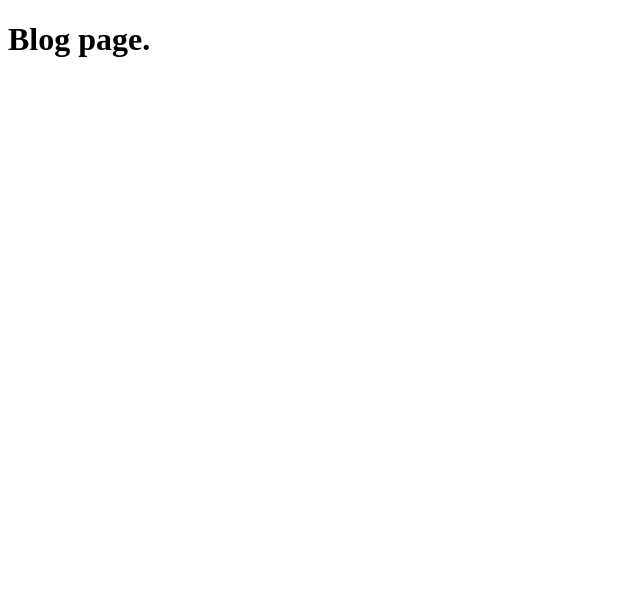
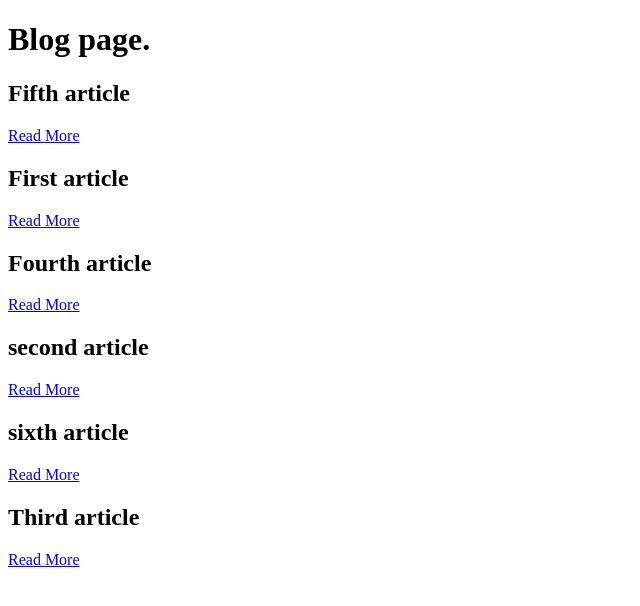
Before and after one commit to KasaiGen/next-my-site, a Next.js app: page /blog in a window 1280 px wide. Shown: the top 606 px of the page, without its empty margins (0-640 px from the left). Built offline with nearby package versions, Linux system fonts and the light colour scheme.

Commit message:
Add: 記事へのリンクを追加

```diff
--- a/app/blog/page.js
+++ b/app/blog/page.js
@@ -1,6 +1,45 @@
-const Blog = () => {
+import fs from 'fs'; //ファイルシステムを操作するためのモジュール
+import path from 'path';
+import matter from 'gray-matter'; //ファイルの内容を解析するためのモジュール
+import Link from 'next/link';
+
+// 非同期関数(async)を使って、dataフォルダにある全てのブログを取得する関数を作成
+async function getAllBlogs(){
+
+    // fs.readdirSync() 指定したディレクトリ内のファイル名を取得する関数
+    const files = fs.readdirSync(path.join(process.cwd(),"app","data")); //process.cwd(); カレントディレクトリ(Curent Working Directory)を取得
+    const blogs = files.map((fileName) => {
+        const slug = fileName.replace(".md",""); //ファイル名から拡張子を削除
+        const fileData = fs.readFileSync(
+            path.join(process.cwd(),"app","data",fileName),
+            "utf-8"
+        );
+        const { data } = matter(fileData)
+        return {
+            frontmatter: data,
+            sulug: slug
+        }
+    });
+    return{
+        blogs:blogs
+    }
+}
+const Blog = async() => {
+    const {blogs} = await getAllBlogs();
+    console.log(blogs);
     return (
-        <h1>Blog page.</h1>
+        <>
+        <div>
+            <h1>Blog page.</h1>
+            {blogs.map((blog,Index) =>
+                <div key={Index}>
+                    <h2>{blog.frontmatter.title}</h2>
+                    <p>{blog.frontmatter.date}</p>
+                    <Link href={`/blog/${blog.slug}`}>Read More</Link>
+                </div>
+            )}
+        </div>
+        </>
     )
 }
 export default Blog;
--- /dev/null
+++ b/app/data/fifth-blog.md
@@ -0,0 +1,8 @@
+---
+id: 5
+title: "Fifth article"
+data: "2025-03-05"
+image: ""
+except: ""
+---
+This is Fifth article.
--- /dev/null
+++ b/app/data/first-blog.md
@@ -0,0 +1,8 @@
+---
+id: 1
+title: "First article"
+data: "2025-03-01"
+image: ""
+except: ""
+---
+This is First article.
--- /dev/null
+++ b/app/data/fourth-blog.md
@@ -0,0 +1,8 @@
+---
+id: 4
+title: "Fourth article"
+data: "2025-03-04"
+image: ""
+except: ""
+---
+This is Fourth article.
--- /dev/null
+++ b/app/data/second-blog.md
@@ -0,0 +1,8 @@
+---
+id: 2
+title: "second article"
+data: "2025-03-02"
+image: ""
+except: ""
+---
+This is Second article.
--- /dev/null
+++ b/app/data/sixth-blog.md
@@ -0,0 +1,8 @@
+---
+id: 6
+title: "sixth article"
+data: "2025-03-06"
+image: ""
+except: ""
+---
+This is Sixth article.
--- /dev/null
+++ b/app/data/third-blog.md
@@ -0,0 +1,8 @@
+---
+id: 3
+title: "Third article"
+data: "2025-03-03"
+image: ""
+except: ""
+---
+This is Third article.
--- a/app/page.js
+++ b/app/page.js
@@ -6,7 +6,7 @@ const Index = () =>{
     <>
     <div>
       <h1>Hello.</h1>
-      <Link href="/contact">Move to Contact page.</Link>
+      <Link href="/contact">Move to Contact page.</Link><br />
       <Link href="/blog">Move to Blog page.</Link>
     </div>
     </>
--- a/next.config.mjs
+++ b/next.config.mjs
@@ -1,4 +1,12 @@
 /** @type {import('next').NextConfig} */
-const nextConfig = {};
+const nextConfig = {
+    webpack: function (config) {
+        config.module.rules.push({
+            test: /\.md$/,
+            use: "raw-loader",
+        })
+        return config
+    },
+};
 
 export default nextConfig;
--- a/package.json
+++ b/package.json
@@ -9,8 +9,11 @@
     "lint": "next lint"
   },
   "dependencies": {
+    "gray-matter": "^4.0.3",
+    "next": "15.2.0",
+    "raw-loader": "^4.0.2",
     "react": "^19.0.0",
     "react-dom": "^19.0.0",
-    "next": "15.2.0"
+    "react-markdown": "^10.0.0"
   }
 }
```
Also changed, not shown: 1 other file (tests, documents, lock files or other folders).
